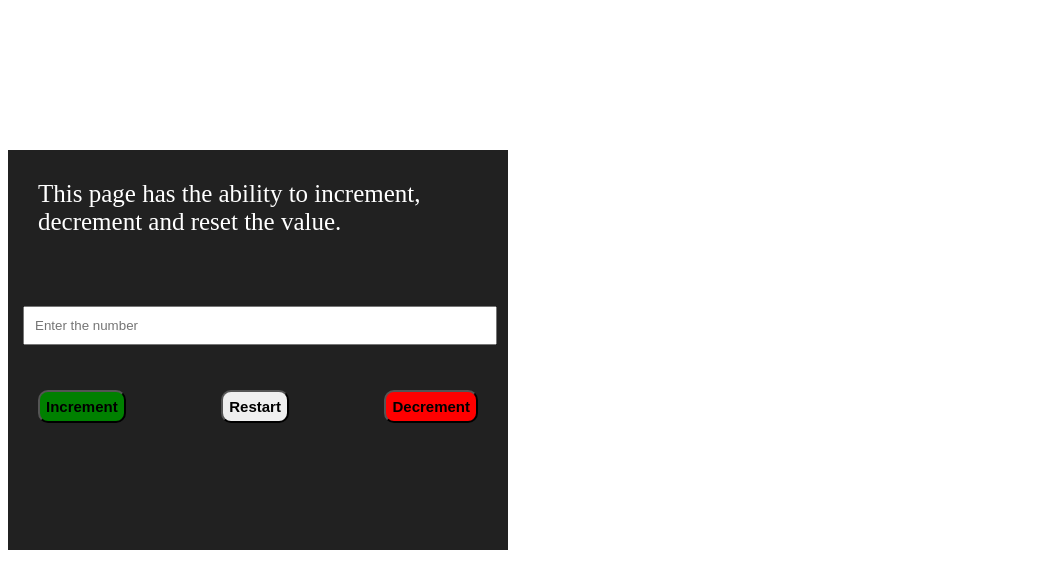
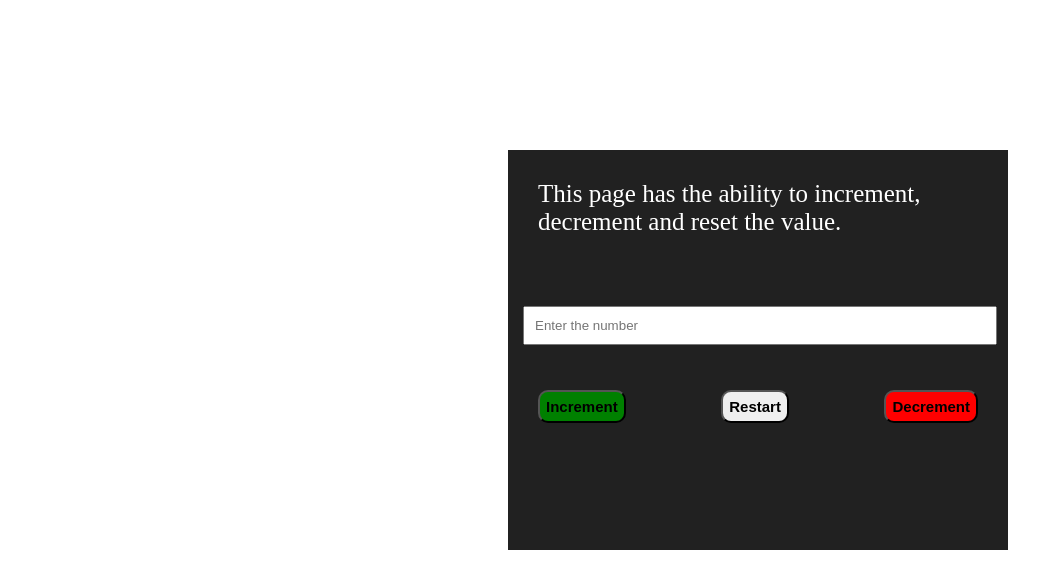
Before and after one commit to AnanyaRaj14/counter, a plain HTML site: page index.html in a window 1280 px wide. Shown: the whole page, without its empty margins (0-1063 px from the left). Drawn offline with Linux system fonts and the light colour scheme.

Commit message:
first commit

```diff
--- a/style.css
+++ b/style.css
@@ -6,19 +6,13 @@
     height: 400px;
     width: 500px;
     background-color: #212121;
-    /* padding: 20%; */
-    /* margin-left: 500px; */
+    margin-left: 500px;
     margin-top: 150px;
-    /* display: flex;
-    align-items: center */
-
 }
 p{
     color: #fff;
     font-size: 25px;
-    /* margin: 20px; */
     padding: 30px;
-
 }
 .box{
     width: 100%;
```
Also changed, not shown: script.js (deleted).
